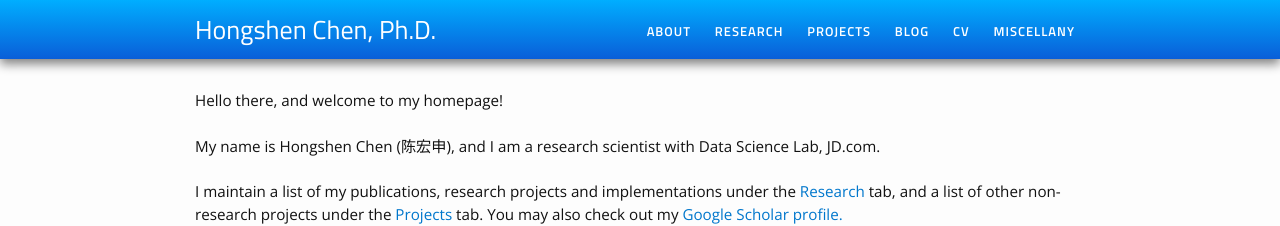
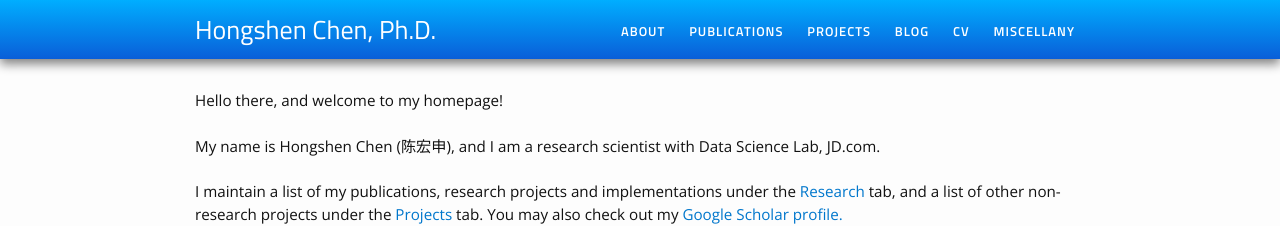
Before and after one commit to chenhongshen/chenhongshen.github.io, a Jekyll site: the page built from index.html, in a window 1280 px wide. Shown: the top 226 px of the page. Built offline with Jekyll 4.4.1, drawn with Linux system fonts in a browser that asks for light colours; a script that is not in the unit is left out.

Commit message:
Update menu.yml

```diff
--- a/_data/menu.yml
+++ b/_data/menu.yml
@@ -1,8 +1,8 @@
 - title: "About"
   href: "/about/"
 
-- title: "Research"
-  href: "/research/"
+- title: "Publications"
+  href: "/Publications/"
 
 - title: "Projects"
   href: "/projects/"
```
